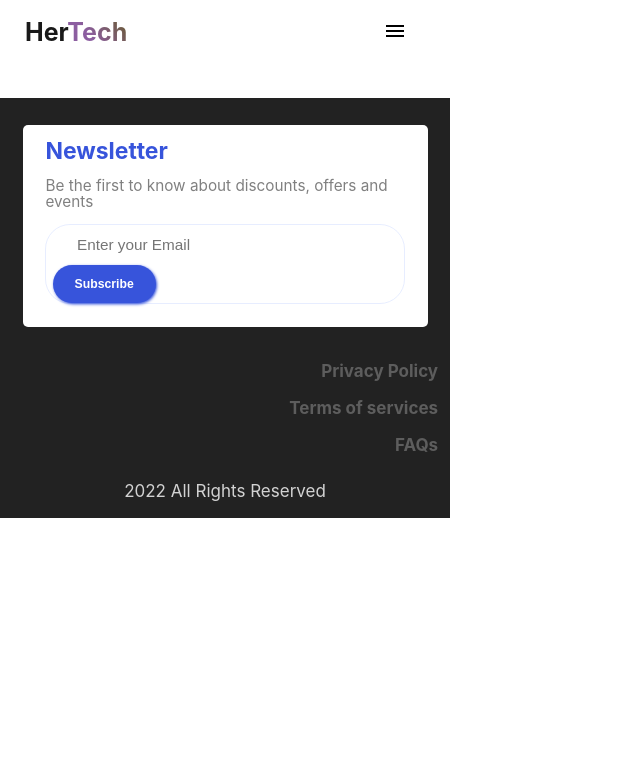
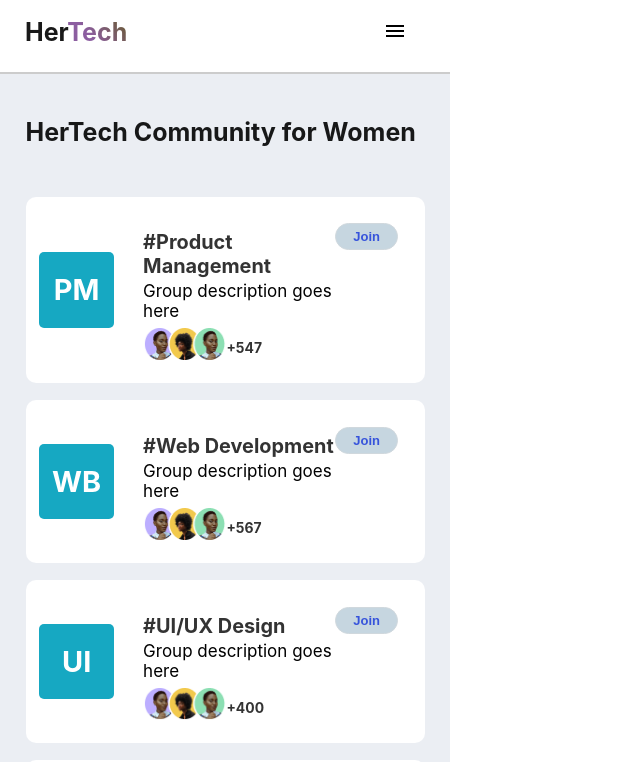
Before and after one commit to skillzo/herTech, a React (Create React App) app: page /joingroup in a window 1280 px wide. Shown: the top 762 px of the page, without its empty margins (0-640 px from the left). Built offline with nearby package versions, Linux system fonts and the light colour scheme.

Commit message:
fixed group navigation

```diff
--- a/src/App.js
+++ b/src/App.js
@@ -10,6 +10,7 @@ import Linkedin from "./navigagtion/job-info/LinkedIn";
 import NavBar from "./components/navBar";
 import Footer from "./components/footer/Footer";
 import Community from "./navigagtion/Community/Community";
+import JoinGroup from "./navigagtion/Community/JoinGroup";
 
 function App() {
   return (
@@ -24,6 +25,7 @@ function App() {
           <Route path="/linkedIn" element={<Linkedin />} />
           <Route path="/facebook" element={<Facebook />} />
           <Route path="/community" element={<Community />} />
+          <Route path="/joingroup" element={<JoinGroup />} />
         </Routes>
         <div className=" section-footer">
           <Footer />
--- a/src/components/navBar.js
+++ b/src/components/navBar.js
@@ -26,11 +26,11 @@ function NavBar() {
       </div>
       <div style={{ display: isClicked ? "none" : "block" }} className="navbar">
         <nav>
-           <Link to="/jobBoard">Job Listing </Link>
-           <Link to="/community">Find a Mentor</Link>
-           <Link to="/community"> Find a Community </Link>
+          <Link to="/jobBoard">Job Listing </Link>
+          <Link to="/community">Find a Mentor</Link>
+          <Link to="/joingroup"> Find a Community </Link>
 
-            <a href="https://github.com/skillzo">
+          <a href="https://github.com/skillzo">
             <GitHubIcon />
             My Github
           </a>
--- a/src/components/section2.js
+++ b/src/components/section2.js
@@ -17,7 +17,7 @@ function Section2(props) {
             <p>Lorem ipsum, dolor sit amet consectetur adipisicing elit.</p>
           </div>
           <div className="see-all-button">
-          <Link to="/community" ><button className="button3  see-all">See all</button></Link>
+          <Link to="/joingroup" ><button className="button3  see-all">See all</button></Link>
           </div>
         </div>
 
--- a/src/navigagtion/Community/Community.jsx
+++ b/src/navigagtion/Community/Community.jsx
@@ -3,9 +3,7 @@ import { Fragment } from "react";
 import "./community.css";
 import Profile from "./Profile";
 import CommunityArray from "./CommunityArray";
-import Group from "./Group";
-import GroupArray from "./groupsArray";
-
+import JoinGroup from "./JoinGroup";
 function Community(props) {
   return (
     <Fragment>
@@ -32,20 +30,8 @@ function Community(props) {
           })}
           </div>
 
-          <div className="group-community">
-            <h1>HerTech Community for Women </h1>
-            {GroupArray.map((group) => {
-              return (
-                <Group
-                  id={group.id}
-                  key={group.id}
-                  post={group.post}
-                  numbers={group.numbers}
-                  logo={group.logo}
-                />
-              );
-            })}
-          </div>
+          <JoinGroup />
+
         </div>
       </div>
     </Fragment>
--- /dev/null
+++ b/src/navigagtion/Community/JoinGroup.jsx
@@ -0,0 +1,30 @@
+import React, { Fragment } from "react";
+import Group from "./Group";
+import GroupArray from "./groupsArray";
+import "./community.css"
+
+function JoinGroup() {
+  return (
+    <Fragment>
+    <div className="section1-body community">
+    <div className="group-community">
+        <h1>HerTech Community for Women </h1>
+        {GroupArray.map((group) => {
+          return (
+            <Group
+              id={group.id}
+              key={group.id}
+              post={group.post}
+              numbers={group.numbers}
+              logo={group.logo}
+            />
+          );
+        })}
+      </div>
+    </div>
+
+    </Fragment>
+  );
+}
+
+export default JoinGroup;
```
